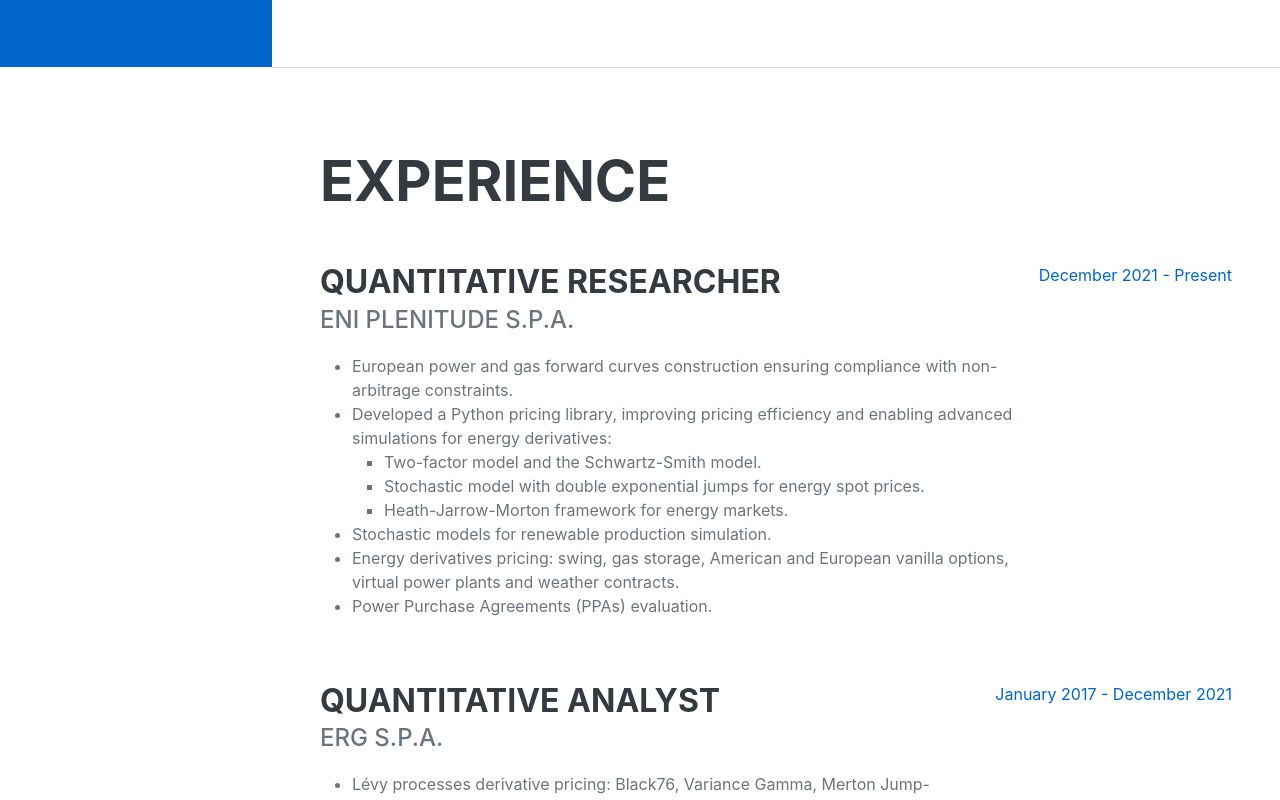
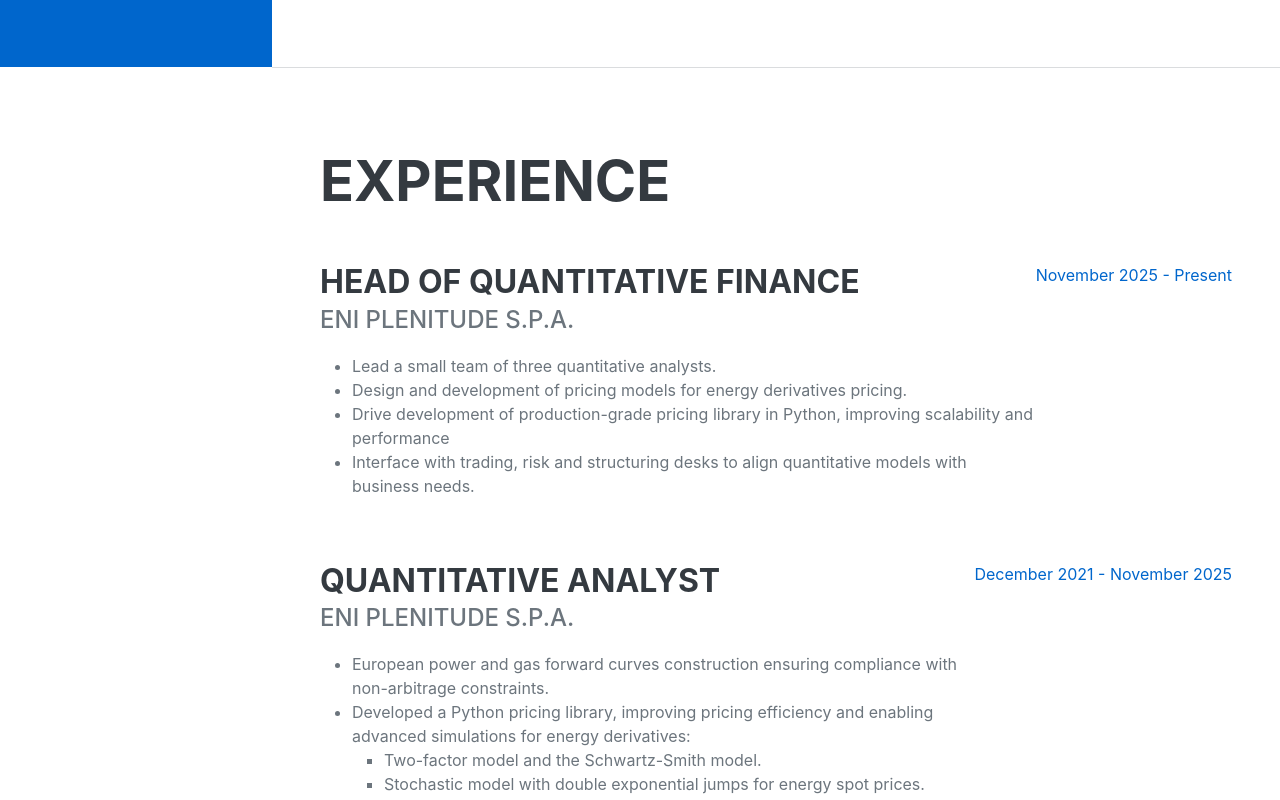
Before and after one commit to MatteoGardini1988/matteogardini1988.github.io, a plain HTML site: page index.html in a window 1280 px wide. Shown: the part 733-1533 px from the top of the page. Drawn offline with nearby package versions, Linux system fonts and the light colour scheme; a web font is replaced by a local one.

Commit message:
Uploaded profile

```diff
--- a/index.html
+++ b/index.html
@@ -68,7 +68,7 @@
                         Salita di Santa Brigida · Genova, GE 16126 ·
                         <a href="mailto:matteo.gardini88@gmail.com">matteo.gardini88@gmail.com</a>
                     </div>
-                    <p class="lead mb-5">Ph.D. Quantitative Researcher with 10+ years of experience in energy markets, specializing in stochastic modeling and derivatives pricing. Played a key role in building quantitative teams at Eni Plenitude and ERG. Passionate about mathematics, programming and innovation in energy finance.</p>
+                    <p class="lead mb-5">Ph.D. Quantitative Analyst with 10+ years of experience in energy markets, specializing in stochastic modeling and derivatives pricing. Played a key role in building quantitative teams at Eni Plenitude and ERG. Passionate about mathematics, programming and innovation in energy finance.</p>
                     <div class="social-icons">
                         <a class="social-icon" href="https://www.linkedin.com/in/matteogardini88/?locale=en_US"><i class="fab fa-linkedin-in"></i></a>
                         <a class="social-icon" href="https://github.com/MatteoGardini1988"><i class="fab fa-github"></i></a>
@@ -81,9 +81,22 @@
             <section class="resume-section" id="experience">
                 <div class="resume-section-content">
                     <h2 class="mb-5">Experience</h2>
+                     <div class="d-flex flex-column flex-md-row justify-content-between mb-5">
+                        <div class="flex-grow-1">
+                            <h3 class="mb-0">Head of Quantitative Finance</h3>
+                            <div class="subheading mb-3">Eni Plenitude S.p.A.</div>
+                            <p><ul>
+                                <li>Lead a small team of three quantitative analysts.</li>
+                                <li>Design and development of pricing models for energy derivatives pricing.</li>
+                                <li>Drive development of production-grade pricing library in Python, improving scalability and performance</li>
+                                <li>Interface with trading, risk and structuring desks to align quantitative models with business needs.</li>
+                            </ul></p>
+                        </div>
+                        <div class="flex-shrink-0"><span class="text-primary">November 2025 - Present</span></div>
+                    </div>
                     <div class="d-flex flex-column flex-md-row justify-content-between mb-5">
                         <div class="flex-grow-1">
-                            <h3 class="mb-0">Quantitative Researcher</h3>
+                            <h3 class="mb-0">Quantitative Analyst</h3>
                             <div class="subheading mb-3">Eni Plenitude S.p.A.</div>
                             <p><ul>
                                 <li>European power and gas forward curves construction ensuring compliance with non-arbitrage constraints.</li>
@@ -99,7 +112,7 @@
                                 <li>Power Purchase Agreements (PPAs) evaluation.</li>
                             </ul></p>
                         </div>
-                        <div class="flex-shrink-0"><span class="text-primary">December 2021 - Present</span></div>
+                        <div class="flex-shrink-0"><span class="text-primary">December 2021 - November 2025</span></div>
                     </div>
                     <div class="d-flex flex-column flex-md-row justify-content-between mb-5">
                         <div class="flex-grow-1">
```
